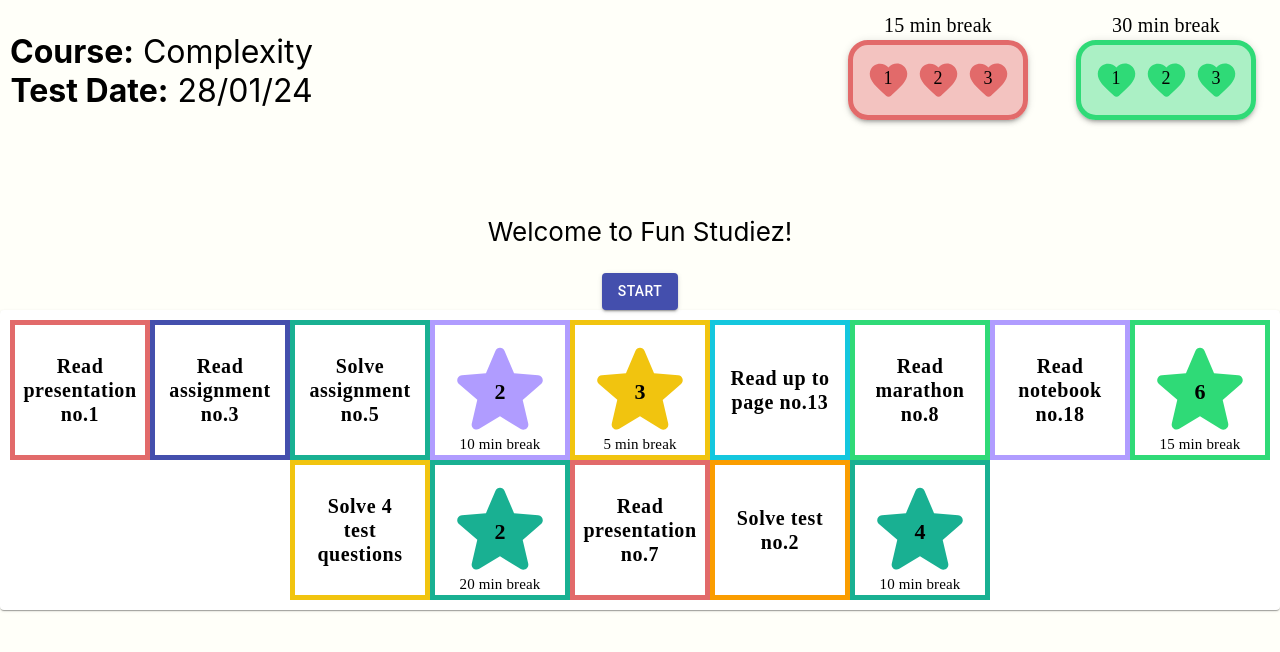
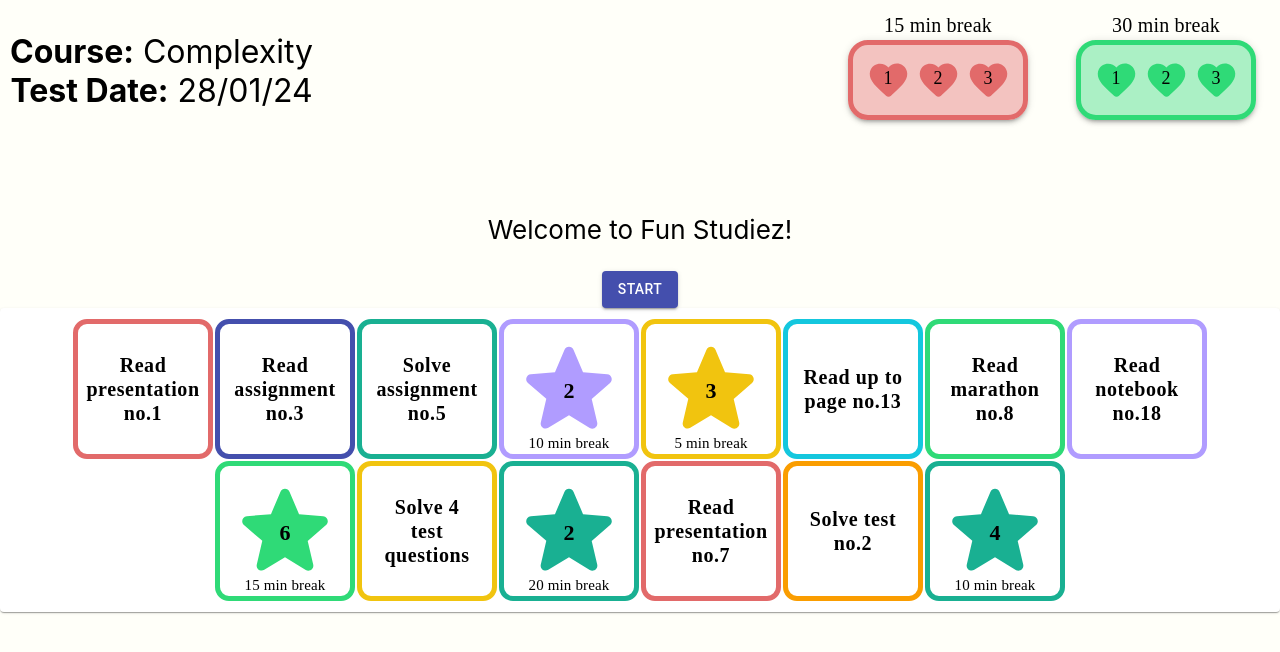
Before and after one commit to amit-erlich/FunStudiez, a React (Create React App) app: page / in a window 1280 px wide. Shown: the top 652 px of the page. Built offline with nearby package versions, Linux system fonts and the light colour scheme.

Commit message:
marging squares

```diff
--- a/src/components/Square.js
+++ b/src/components/Square.js
@@ -6,6 +6,7 @@ import StarIcon from '@mui/icons-material/StarRounded'; //StarRateRounded
 const CustomButton = styled(Button)(({ theme, borderColor, bgColor }) => ({
   width: '140px',
   height: '140px',
+  margin: '1px',
   fontSize: '20px',
   color: 'black',
   overflow: 'hidden',
@@ -13,7 +14,7 @@ const CustomButton = styled(Button)(({ theme, borderColor, bgColor }) => ({
   fontFamily: 'cursive',
   textTransform: 'none',
   lineHeight: '1.2',
-  borderRadius: '0%',
+  borderRadius: '10%',
   borderWidth: '5px',
   borderColor: borderColor,
   backgroundColor: bgColor,
```
